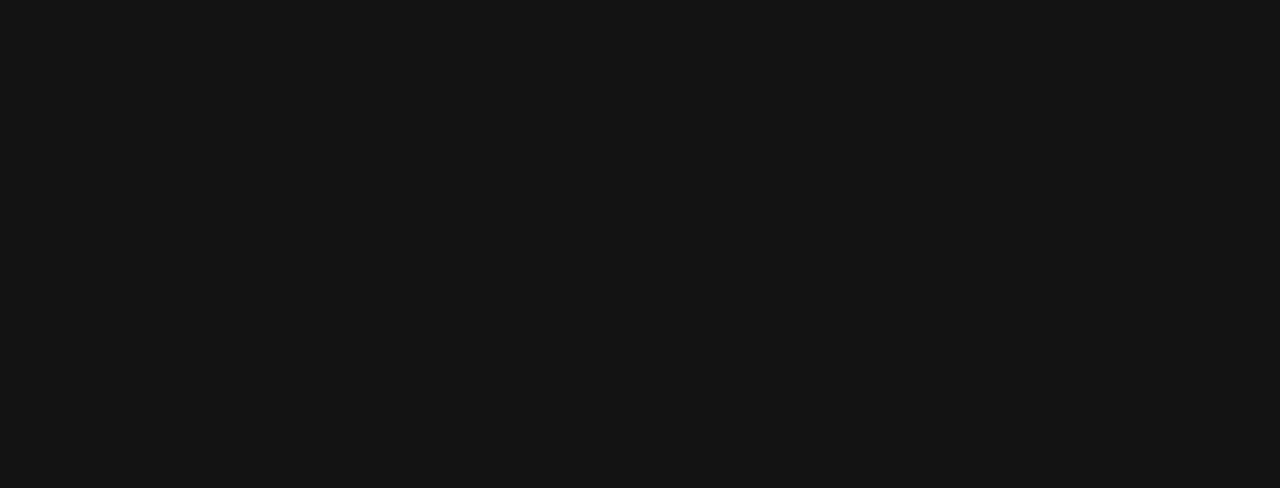
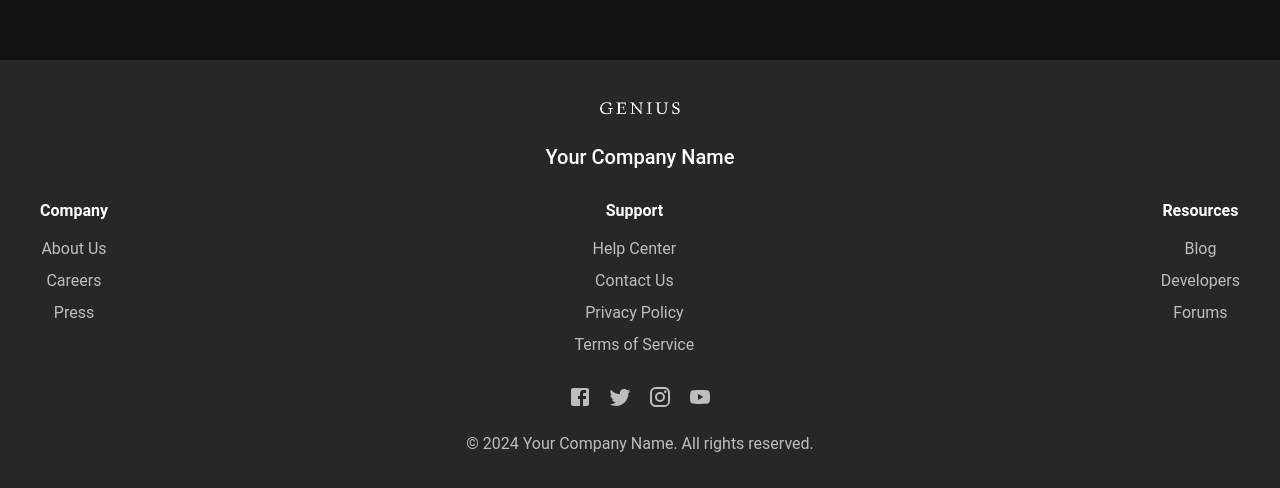
Before and after one commit to KyleYYC/frontend-starter-pack, a React (Vite) app: page / in a window 1280 px wide. Shown: the part 796-1284 px from the top of the page. Before the commit the page ends 800 px from the top, so only its background shows below. Built offline with nearby package versions, Linux system fonts and the light colour scheme.

Commit message:
Added Footer organism

```diff
--- a/src/App.tsx
+++ b/src/App.tsx
@@ -2,6 +2,7 @@
 import CustomHeader from './components/organisms/Header/CustomHeader'
 import { Box } from '@mui/material'
 import { useTheme } from '@mui/material/styles'
+import CustomFooter from './components/organisms/Footer/CustomFooter'
 
 function App() {
   const theme = useTheme()
@@ -12,9 +13,10 @@
   return (
     <Box>
       <CustomHeader />
-      <Box sx={{ mt: `${appBarHeight}px` }}>
+      <Box sx={{ mt: `${appBarHeight}px`, minHeight: '100vh' }}>
         {/* Rest of your app content */}
       </Box>
+      <CustomFooter />
     </Box>
   )
 }
--- /dev/null
+++ b/src/components/organisms/Footer/CustomFooter.tsx
@@ -0,0 +1,94 @@
+import Footer from './Footer'
+import FacebookIcon from '@mui/icons-material/Facebook'
+import TwitterIcon from '@mui/icons-material/Twitter'
+import InstagramIcon from '@mui/icons-material/Instagram'
+import YouTubeIcon from '@mui/icons-material/YouTube'
+import { Typography } from '@mui/material'
+
+/**
+ * Example implementation of the Footer component with custom configurations.
+ */
+const CustomFooter = () => {
+  /**
+   * Footer link groups to display in the footer.
+   */
+  const footerLinks = [
+    [
+      { label: 'Company' },
+      { label: 'About Us', href: '/about' },
+      { label: 'Careers', href: '/careers' },
+      { label: 'Press', href: '/press' },
+    ],
+    [
+      { label: 'Support' },
+      { label: 'Help Center', href: '/help' },
+      { label: 'Contact Us', href: '/contact' },
+      { label: 'Privacy Policy', href: '/privacy' },
+      { label: 'Terms of Service', href: '/terms' },
+    ],
+    [
+      { label: 'Resources' },
+      { label: 'Blog', href: '/blog' },
+      { label: 'Developers', href: '/developers' },
+      { label: 'Forums', href: '/forums' },
+    ],
+  ]
+
+  /**
+   * Social media links to display in the footer.
+   */
+  const socialLinks = [
+    {
+      label: 'Facebook',
+      href: 'https://www.facebook.com',
+      icon: <FacebookIcon />,
+    },
+    {
+      label: 'Twitter',
+      href: 'https://www.twitter.com',
+      icon: <TwitterIcon />,
+    },
+    {
+      label: 'Instagram',
+      href: 'https://www.instagram.com',
+      icon: <InstagramIcon />,
+    },
+    {
+      label: 'YouTube',
+      href: 'https://www.youtube.com',
+      icon: <YouTubeIcon />,
+    },
+  ]
+
+  return (
+    <Footer
+      logo={
+        <img
+          src='src/assets/images/common/logo.png'
+          alt='Company Logo'
+          width={100}
+        />
+      }
+      companyName='Your Company Name'
+      links={footerLinks}
+      socialLinks={socialLinks}
+      showLogo={true}
+      showCompanyName={true}
+      logoAlignment='center'
+      companyNameAlignment='center'
+      additionalContent={null}
+      elevation={4}
+      position='static'
+      themeColor='default'
+      customStyles={{}}
+      copyrightText={
+        <Typography>
+          &copy; {new Date().getFullYear()} Your Company Name. All rights
+          reserved.
+        </Typography>
+      }
+    />
+  )
+}
+
+export default CustomFooter
--- /dev/null
+++ b/src/components/organisms/Footer/Footer.styles.ts
@@ -0,0 +1,85 @@
+import { styled } from '@mui/material/styles'
+import Paper from '@mui/material/Paper'
+import Box from '@mui/material/Box'
+import Typography, { TypographyProps } from '@mui/material/Typography'
+import { Alignment } from '../../../types/components/Footer'
+
+interface AlignmentProps {
+  align?: Alignment
+}
+
+export const FooterContainer = styled(Paper)(({ theme }) => ({
+  backgroundColor: theme.palette.background.paper,
+  padding: theme.spacing(4),
+  marginTop: 'auto',
+  component: 'footer',
+  role: 'contentinfo',
+  textAlign: 'center',
+}))
+
+export const LogoContainer = styled('div')<AlignmentProps>(
+  ({ align, theme }) => ({
+    display: 'flex',
+    alignItems: 'center',
+    justifyContent: align,
+    textDecoration: 'none',
+    color: 'inherit',
+    marginBottom: theme.spacing(2),
+  })
+)
+
+export const CompanyName = styled(Typography)<TypographyProps & AlignmentProps>(
+  ({ align, theme }) => ({
+    textDecoration: 'none',
+    color: 'inherit',
+    textAlign: align,
+    marginBottom: theme.spacing(2),
+  })
+)
+
+export const LinksContainer = styled(Box)(({ theme }) => ({
+  display: 'flex',
+  flexWrap: 'wrap',
+  justifyContent: 'space-between',
+  marginBottom: theme.spacing(2),
+}))
+
+export const LinkGroup = styled(Box)(({ theme }) => ({
+  display: 'flex',
+  flexDirection: 'column',
+  margin: theme.spacing(1),
+}))
+
+export const LinkGroupTitle = styled(Typography)(({ theme }) => ({
+  fontWeight: 'bold',
+  marginBottom: theme.spacing(1),
+}))
+
+export const FooterLinkAnchor = styled('a')(({ theme }) => ({
+  textDecoration: 'none',
+  color: theme.palette.text.secondary,
+  padding: theme.spacing(0.5, 0),
+  '&:hover': {
+    color: theme.palette.primary.main,
+  },
+}))
+
+export const SocialLinksContainer = styled(Box)(({ theme }) => ({
+  display: 'flex',
+  justifyContent: 'center',
+  marginBottom: theme.spacing(2),
+}))
+
+export const SocialLinkAnchor = styled('a')(({ theme }) => ({
+  color: theme.palette.text.secondary,
+  margin: theme.spacing(0, 1),
+  '&:hover': {
+    color: theme.palette.primary.main,
+  },
+}))
+
+export const CopyrightText = styled(Typography)(({ theme }) => ({
+  textAlign: 'center',
+  color: theme.palette.text.secondary,
+  marginTop: theme.spacing(2),
+}))
--- /dev/null
+++ b/src/components/organisms/Footer/Footer.tsx
@@ -0,0 +1,106 @@
+import {
+  FooterContainer,
+  LogoContainer,
+  CompanyName,
+  LinksContainer,
+  LinkGroup,
+  LinkGroupTitle,
+  FooterLinkAnchor,
+  SocialLinksContainer,
+  SocialLinkAnchor,
+  CopyrightText,
+} from './Footer.styles'
+import useMediaQuery from '@mui/material/useMediaQuery'
+import { useTheme } from '@mui/material/styles'
+import Box from '@mui/material/Box'
+import { FooterLink, FooterProps } from '../../../types/components/Footer'
+
+/**
+ * Component to render a group of links in the footer.
+ */
+const FooterLinkGroup = ({ group }: { group: FooterLink[] }) => (
+  <LinkGroup>
+    {group[0]?.label && (
+      <LinkGroupTitle variant='subtitle1'>{group[0].label}</LinkGroupTitle>
+    )}
+    {group.slice(1).map((link) => (
+      <FooterLinkAnchor key={link.label} href={link.href || '#'}>
+        {link.label}
+      </FooterLinkAnchor>
+    ))}
+  </LinkGroup>
+)
+
+/**
+ * Component to render social media links.
+ */
+const SocialLinks = ({ links }: { links: FooterLink[] }) => (
+  <SocialLinksContainer>
+    {links.map((link) => (
+      <SocialLinkAnchor
+        key={link.label}
+        href={link.href || '#'}
+        aria-label={link.label}
+      >
+        {link.icon}
+      </SocialLinkAnchor>
+    ))}
+  </SocialLinksContainer>
+)
+
+/**
+ * The Footer component renders a customizable footer with optional logo, company name, links, social media icons, and additional content.
+ * It adapts to mobile devices by stacking elements vertically.
+ */
+const Footer = ({
+  logo,
+  companyName,
+  links = [],
+  socialLinks = [],
+  showLogo = true,
+  showCompanyName = true,
+  logoAlignment = 'center',
+  companyNameAlignment = 'center',
+  additionalContent,
+  elevation = 0,
+  customStyles = {},
+  copyrightText,
+}: FooterProps) => {
+  const theme = useTheme()
+  const isMobile = useMediaQuery(theme.breakpoints.down('sm'))
+
+  return (
+    <FooterContainer style={customStyles} elevation={elevation} square>
+      {showLogo && logo && (
+        <LogoContainer align={logoAlignment}>{logo}</LogoContainer>
+      )}
+      {showCompanyName && companyName && (
+        <CompanyName align={companyNameAlignment} variant='h6'>
+          {companyName}
+        </CompanyName>
+      )}
+      {additionalContent && (
+        <Box sx={{ marginBottom: theme.spacing(2) }}>{additionalContent}</Box>
+      )}
+      {links.length > 0 && (
+        <LinksContainer
+          data-testid='links-container'
+          sx={{
+            flexDirection: isMobile ? 'column' : 'row',
+            alignItems: isMobile ? 'center' : 'flex-start',
+          }}
+        >
+          {links.map((group, index) => (
+            <FooterLinkGroup key={index} group={group} />
+          ))}
+        </LinksContainer>
+      )}
+      {socialLinks.length > 0 && <SocialLinks links={socialLinks} />}
+      {copyrightText && (
+        <CopyrightText variant='body2'>{copyrightText}</CopyrightText>
+      )}
+    </FooterContainer>
+  )
+}
+
+export default Footer
--- /dev/null
+++ b/src/components/organisms/Footer/index.ts
@@ -0,0 +1 @@
+export { default } from './Footer'
--- /dev/null
+++ b/src/types/components/Footer.ts
@@ -0,0 +1,44 @@
+import React from 'react'
+
+/**
+ * Represents a single link or group of links in the footer.
+ */
+export interface FooterLink {
+  label: string /** Display label of the link */
+  href?: string /** URL path the link navigates to */
+  icon?: React.ReactNode /** Optional icon to display alongside the label */
+  subLinks?: FooterLink[] /** Optional array of sub-links for grouping links */
+}
+
+/** Alignment options for positioning elements within the footer */
+export type Alignment = 'left' | 'center' | 'right'
+
+/**
+ * Props for configuring the Footer component.
+ */
+export interface FooterProps {
+  logo?: React.ReactNode /** Logo element to display, typically an image or SVG */
+  companyName?: React.ReactNode /** Company name or element to display */
+  links?: FooterLink[][] /** Array of link groups to display in the footer */
+  socialLinks?: FooterLink[] /** Social media links to display */
+  showLogo?: boolean /** Whether to display the logo */
+  showCompanyName?: boolean /** Whether to display the company name */
+  logoAlignment?: Alignment /** Alignment of the logo within the footer */
+  companyNameAlignment?: Alignment /** Alignment of the company name within the footer */
+  additionalContent?: React.ReactNode /** Additional content to display, such as newsletter signup */
+  elevation?: number /** Elevation (shadow depth) of the Footer */
+  position?:
+    | 'fixed'
+    | 'absolute'
+    | 'sticky'
+    | 'static'
+    | 'relative' /** Positioning type of the Footer */
+  themeColor?:
+    | 'primary'
+    | 'secondary'
+    | 'default' /** Theme color of the Footer */
+  customStyles?: React.CSSProperties /** Custom CSS styles to apply to the Footer */
+  copyrightText?:
+    | React.ReactNode
+    | string /** Copyright text to display at the bottom */
+}
```
Also changed, not shown: 1 other file (tests, documents, lock files or other folders).
